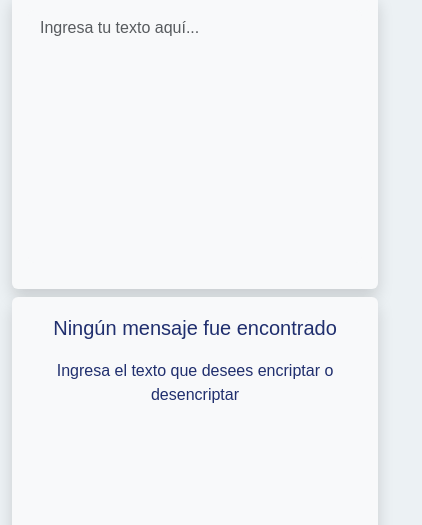
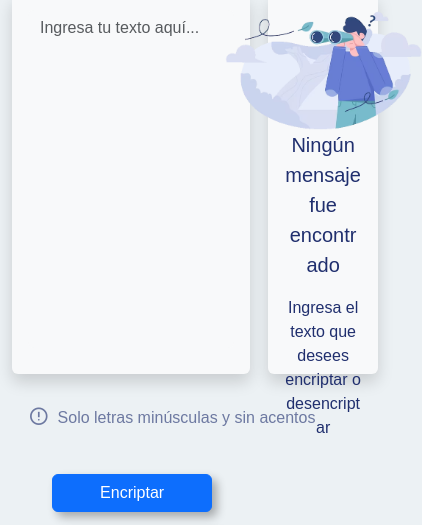
Before and after one commit to KarlaMiranda-J/Challenge1ONE, a plain HTML site: page index.html in a window 390 px wide. Shown: the part 130-655 px from the top of the page, 422 px wide, since content can reach past the window. Drawn offline with nearby package versions, Linux system fonts and the light colour scheme; a web font is replaced by a local one.

Commit message:
prueba textarea4

```diff
--- a/css/style.css
+++ b/css/style.css
@@ -118,30 +118,3 @@ footer {
     z-index:1000;
     cursor: default;
 }
-
-@media (max-width: 600px){
-    .item1, .item2, .item3, .item4{
-        height: 35vh;
-        width: 100%;
-        margin: 0px;
-    }
-    #intxt, #traduccion{
-        height: 30vh;
-    }
-    .item4a, .item4b{
-        width: 100%;
-        margin-bottom: 15%;
-    }
-    .main{
-        margin-bottom: 30%;
-    }
-    .btn{
-        width: 100%;
-    }
-    footer {
-        margin-top: 10%;
-    }
-    img{
-        display: none;
-    }
-}
```
